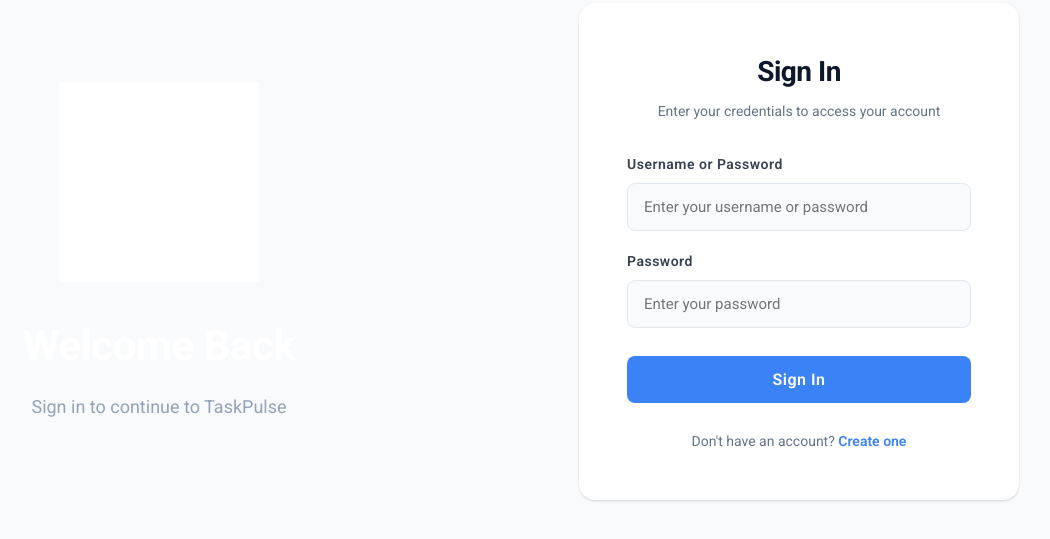
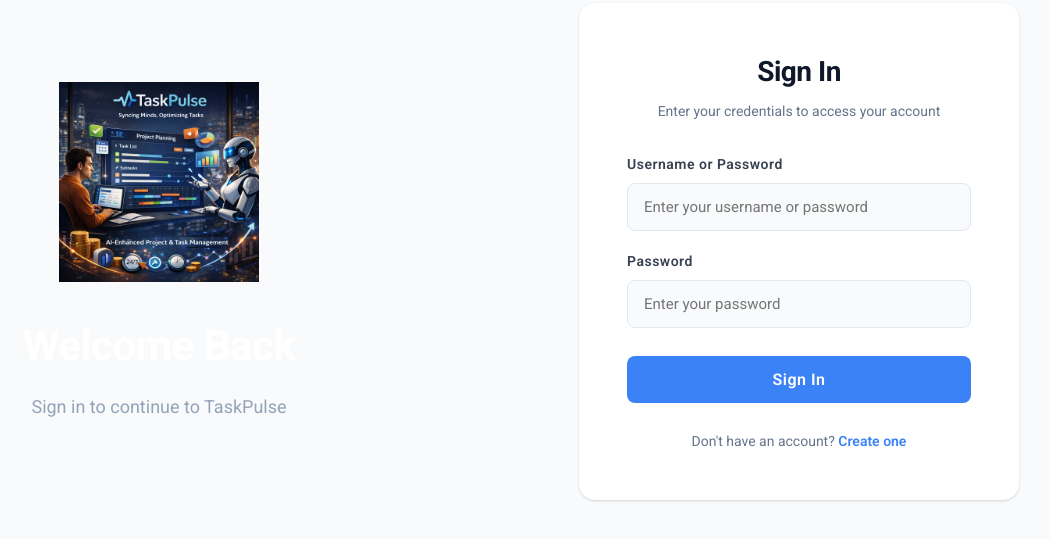
Before and after one commit to najef1979-code/TaskPulse, a React (Vite) app in the folder client/: page / in a window 1280 px wide. Shown: the part 149-688 px from the top of the page, without its empty margins (161-1211 px from the left). Built offline with nearby package versions, Linux system fonts and the light colour scheme; no server answers.

Commit message:
Remove white-invert filter from login logo
- Removed CSS filter that was turning logo white
- Logo now displays in its original colors
- Better visibility on dark gradient background

```diff
--- a/client/src/components/Login.jsx
+++ b/client/src/components/Login.jsx
@@ -130,7 +130,6 @@ const styles = {
   logo: {
     maxWidth: '200px',
     height: 'auto',
-    filter: 'brightness(0) invert(1)',
   },
   brandTitle: {
     margin: '0 0 16px 0',
--- a/client/src/components/Register.jsx
+++ b/client/src/components/Register.jsx
@@ -179,7 +179,6 @@ const styles = {
   logo: {
     maxWidth: '200px',
     height: 'auto',
-    filter: 'brightness(0) invert(1)',
   },
   brandTitle: {
     margin: '0 0 16px 0',
```
